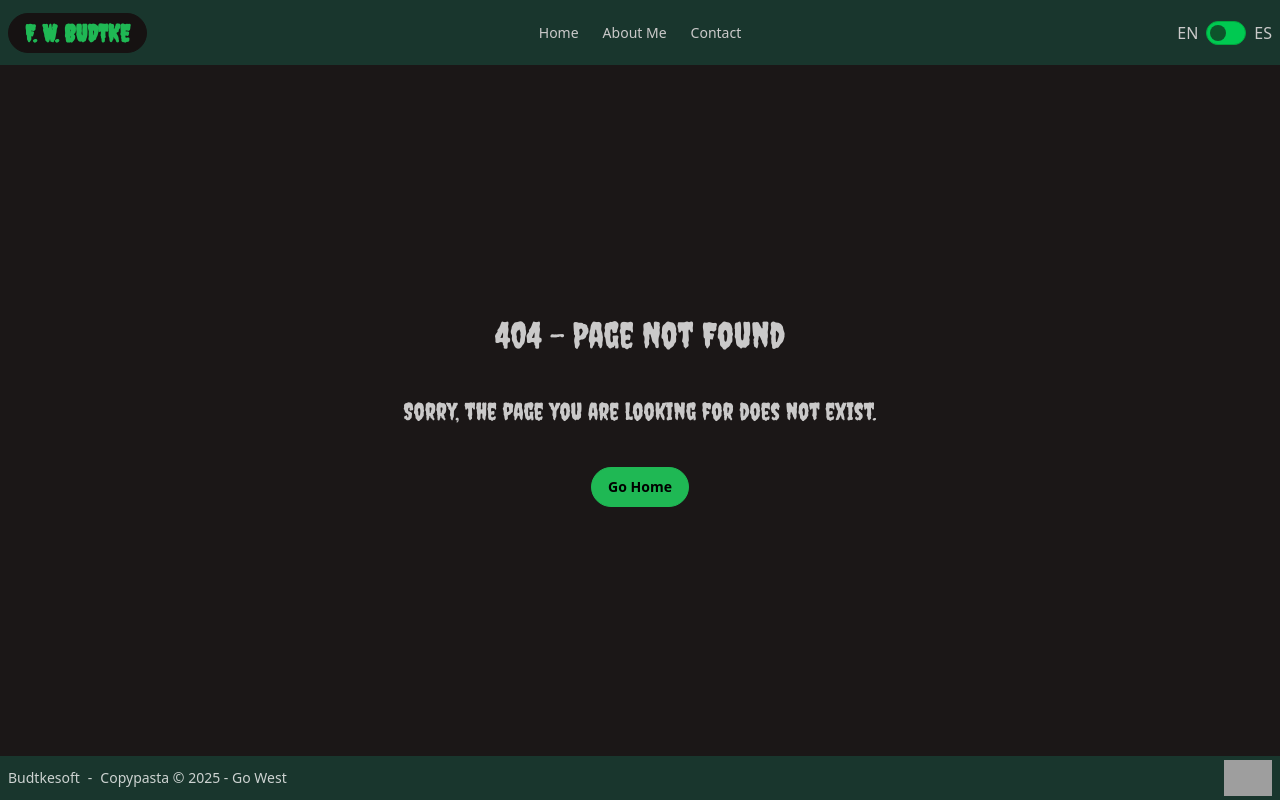
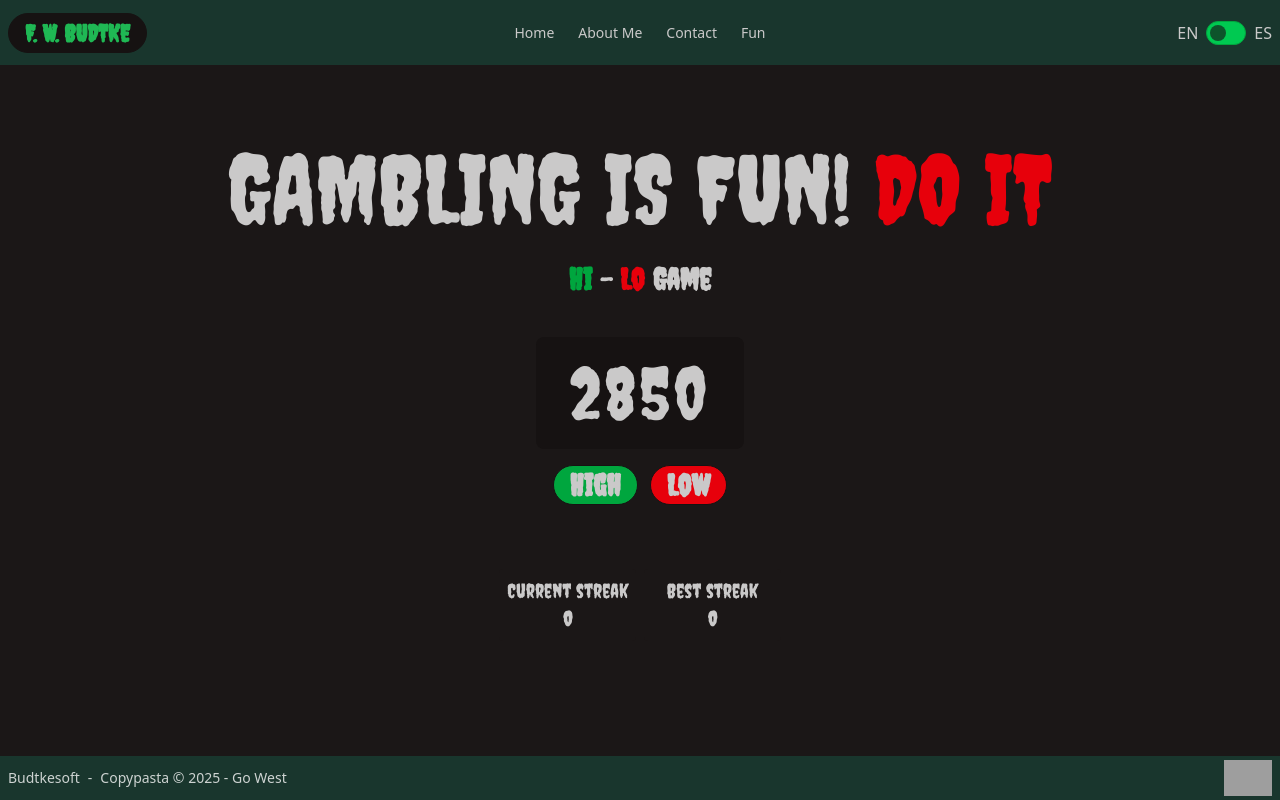
Before and after one commit to WernerBudtke/fwbudtke-dev-ar, a React (Vite) app: page /fun in a window 1280 px wide. Before the commit this address had no page. Built offline with nearby package versions, Linux system fonts and the light colour scheme; grey boxes are pictures that could not be loaded.

Commit message:
feature: added gambling to the page

```diff
--- a/src/components/Header.tsx
+++ b/src/components/Header.tsx
@@ -5,6 +5,13 @@ import { useTranslation } from 'react-i18next';
 
 const Header = () => {
   const { t } = useTranslation();
+
+  const navLinks = [
+    { to: '/', label: t('navigationLinkHome') },
+    { to: '/about', label: t('navigationLinkAbout') },
+    { to: '/contact', label: t('navigationLinkContact') },
+    { to: '/fun', label: t('navigationLinkFun') },
+  ];
 
   return (
     <header className="navbar bg-neutral flex justify-between">
@@ -28,15 +35,11 @@ const Header = () => {
           </Link>
           <nav tabIndex={-1}>
             <ul className="menu menu-sm dropdown-content z-1 shadow bg-accent-content rounded-box w-52 gap-2">
-              <li>
-                <Link to="/">{t('navigationLinkHome')}</Link>
-              </li>
-              <li>
-                <Link to="/about">{t('navigationLinkAbout')}</Link>
-              </li>
-              <li>
-                <Link to="/contact">{t('navigationLinkContact')}</Link>
-              </li>
+              {navLinks.map(({ to, label }) => (
+                <li key={to}>
+                  <Link to={to}>{label}</Link>
+                </li>
+              ))}
             </ul>
           </nav>
         </div>
@@ -48,15 +51,11 @@ const Header = () => {
       </div>
       <nav className="navbar-center hidden sm:flex">
         <ul className="menu menu-horizontal">
-          <li>
-            <Link to="/">{t('navigationLinkHome')}</Link>
-          </li>
-          <li>
-            <Link to="/about">{t('navigationLinkAbout')}</Link>
-          </li>
-          <li>
-            <Link to="/contact">{t('navigationLinkContact')}</Link>
-          </li>
+          {navLinks.map(({ to, label }) => (
+            <li key={to}>
+              <Link to={to}>{label}</Link>
+            </li>
+          ))}
         </ul>
       </nav>
       <div className="navbar-end">
--- a/src/locales/en.json
+++ b/src/locales/en.json
@@ -2,6 +2,7 @@
   "navigationLinkHome": "Home",
   "navigationLinkAbout": "About Me",
   "navigationLinkContact": "Contact",
+  "navigationLinkFun": "Fun",
   "homeHeroTitle": "Welcome to this part of the internet! where ugly fonts rule and we go by no UX approved standards.",
   "homeHeroSubtitleQuestion": "WHO I AM?",
   "homeHeroSubtitleAnswer": "I'm Federico Werner Budtke, a software engineer from Argentina.",
--- a/src/locales/es.json
+++ b/src/locales/es.json
@@ -2,6 +2,7 @@
   "navigationLinkHome": "Inicio",
   "navigationLinkAbout": "Sobre mí",
   "navigationLinkContact": "Contacto",
+  "navigationLinkFun": "Divertido",
   "homeHeroTitle": "¡Bienvenido a esta parte de Internet! donde mandan las fuentes feas y no seguimos estándares aprobados de UX.",
   "homeHeroSubtitleQuestion": "¿QUIÉN SOY?",
   "homeHeroSubtitleAnswer": "Soy Federico Werner Budtke, un ingeniero de software de Argentina.",
--- a/src/pages/About.tsx
+++ b/src/pages/About.tsx
@@ -1,5 +1,3 @@
-import { withLayout } from '../components/withLayout';
-
 const About = () => {
   return <div>About Page Placeholder</div>;
 };
--- /dev/null
+++ b/src/pages/Fun.tsx
@@ -0,0 +1,148 @@
+import React, { useEffect, useRef, useState } from 'react';
+import Typography from '../components/Typography';
+
+// Configurable constants
+const MIN_NUMBER = 1;
+const MAX_NUMBER = 9999;
+// animation duration in milliseconds
+const ANIM_DURATION_MS = 500;
+
+const rand = (min: number, max: number) => Math.floor(Math.random() * (max - min + 1)) + min;
+
+const Fun: React.FC = () => {
+  const [current, setCurrent] = useState<number>(() => rand(MIN_NUMBER, MAX_NUMBER));
+  const [displayed, setDisplayed] = useState<number>(current);
+  const [animating, setAnimating] = useState(false);
+  const [message, setMessage] = useState<{ text: string; ok: boolean | null }>({
+    text: '',
+    ok: null,
+  });
+  const [streak, setStreak] = useState(0);
+  const [best, setBest] = useState(0);
+
+  const intervalRef = useRef<number | null>(null);
+
+  useEffect(() => {
+    return () => {
+      if (intervalRef.current) clearInterval(intervalRef.current);
+    };
+  }, []);
+
+  const play = (choice: 'high' | 'low') => {
+    if (animating) return;
+    setMessage({ text: '', ok: null });
+    setAnimating(true);
+
+    // quick spinning effect by showing random numbers
+    intervalRef.current = window.setInterval(() => {
+      setDisplayed(rand(MIN_NUMBER, MAX_NUMBER));
+    }, 60) as unknown as number;
+
+    // actual roll result after animation
+    const result = rand(MIN_NUMBER, MAX_NUMBER);
+
+    setTimeout(() => {
+      if (intervalRef.current) {
+        clearInterval(intervalRef.current);
+        intervalRef.current = null;
+      }
+      setDisplayed(result);
+      setAnimating(false);
+
+      const won = choice === 'high' ? result > current : result < current;
+      if (won) {
+        const newStreak = streak + 1;
+        setStreak(newStreak);
+        setBest((b) => Math.max(b, newStreak));
+        setMessage({ text: `You won! Rolled ${result}`, ok: true });
+      } else {
+        setStreak(0);
+        setMessage({ text: `You lost. Rolled ${result}`, ok: false });
+      }
+
+      setCurrent(result);
+    }, ANIM_DURATION_MS);
+  };
+
+  return (
+    <div className="flex items-center justify-center flex-grow flex-col">
+      <div>
+        <Typography as="h1" className="text-8xl text-center mb-6">
+          GAMBLING IS FUN! <span className="text-red-600">DO IT</span>
+        </Typography>
+      </div>
+      <div className="card">
+        <Typography as="h2" className="card-title text-3xl text-center justify-center">
+          <span className="text-green-600">Hi</span>-<span className="text-red-600">Lo</span> Game
+        </Typography>
+        <div className="card-body">
+          <div className="flex flex-col items-center gap-4 py-4">
+            <div
+              aria-live="polite"
+              className="text-center text-6xl md:text-7xl tracking-wider w-52 h-28 flex items-center justify-center rounded-lg bg-base-200"
+            >
+              <Typography>{displayed}</Typography>
+            </div>
+
+            <div className="flex gap-3">
+              <button
+                type="button"
+                className="btn bg-green-600 disabled:bg-transparent"
+                onClick={() => play('high')}
+                disabled={animating}
+                aria-pressed={false}
+                aria-label="Bet High"
+              >
+                <Typography className="text-3xl">High</Typography>
+              </button>
+
+              <button
+                type="button"
+                className="btn bg-red-600 disabled:bg-transparent"
+                onClick={() => play('low')}
+                disabled={animating}
+                aria-pressed={false}
+                aria-label="Bet Low"
+              >
+                <Typography className="text-3xl">Low</Typography>
+              </button>
+            </div>
+
+            <div className="min-h-[2rem]">
+              {message.text && (
+                <Typography
+                  className={`text-2xl ${message.ok ? 'text-green-600' : 'text-red-600'}`}
+                >
+                  {message.text}
+                </Typography>
+              )}
+            </div>
+
+            <div className="w-full grid grid-cols-2 gap-2 text-xl">
+              <div className="bg-base-100 rounded p-2 text-center">
+                <div className="text-muted">
+                  <Typography>Current streak</Typography>
+                </div>
+                <div className="font-bold">
+                  <Typography>{streak}</Typography>
+                </div>
+              </div>
+              <div className="bg-base-100 rounded p-2 text-center">
+                <div className="text-muted">
+                  <Typography>Best streak</Typography>
+                </div>
+                <div className="font-bold">
+                  <Typography>{best}</Typography>
+                </div>
+              </div>
+            </div>
+          </div>
+        </div>
+      </div>
+    </div>
+  );
+};
+
+Fun.displayName = 'Fun';
+
+export default Fun;
--- a/src/routeTree.gen.ts
+++ b/src/routeTree.gen.ts
@@ -9,9 +9,15 @@
 // Additionally, you should also exclude this file from your linter and/or formatter to prevent it from being checked or modified.
 
 import { Route as rootRouteImport } from './routes/__root'
+import { Route as FunRouteImport } from './routes/fun'
 import { Route as AboutRouteImport } from './routes/about'
 import { Route as IndexRouteImport } from './routes/index'
 
+const FunRoute = FunRouteImport.update({
+  id: '/fun',
+  path: '/fun',
+  getParentRoute: () => rootRouteImport,
+} as any)
 const AboutRoute = AboutRouteImport.update({
   id: '/about',
   path: '/about',
@@ -26,31 +32,42 @@ const IndexRoute = IndexRouteImport.update({
 export interface FileRoutesByFullPath {
   '/': typeof IndexRoute
   '/about': typeof AboutRoute
+  '/fun': typeof FunRoute
 }
 export interface FileRoutesByTo {
   '/': typeof IndexRoute
   '/about': typeof AboutRoute
+  '/fun': typeof FunRoute
 }
 export interface FileRoutesById {
   __root__: typeof rootRouteImport
   '/': typeof IndexRoute
   '/about': typeof AboutRoute
+  '/fun': typeof FunRoute
 }
 export interface FileRouteTypes {
   fileRoutesByFullPath: FileRoutesByFullPath
-  fullPaths: '/' | '/about'
+  fullPaths: '/' | '/about' | '/fun'
   fileRoutesByTo: FileRoutesByTo
-  to: '/' | '/about'
-  id: '__root__' | '/' | '/about'
+  to: '/' | '/about' | '/fun'
+  id: '__root__' | '/' | '/about' | '/fun'
   fileRoutesById: FileRoutesById
 }
 export interface RootRouteChildren {
   IndexRoute: typeof IndexRoute
   AboutRoute: typeof AboutRoute
+  FunRoute: typeof FunRoute
 }
 
 declare module '@tanstack/react-router' {
   interface FileRoutesByPath {
+    '/fun': {
+      id: '/fun'
+      path: '/fun'
+      fullPath: '/fun'
+      preLoaderRoute: typeof FunRouteImport
+      parentRoute: typeof rootRouteImport
+    }
     '/about': {
       id: '/about'
       path: '/about'
@@ -71,6 +88,7 @@ declare module '@tanstack/react-router' {
 const rootRouteChildren: RootRouteChildren = {
   IndexRoute: IndexRoute,
   AboutRoute: AboutRoute,
+  FunRoute: FunRoute,
 }
 export const routeTree = rootRouteImport
   ._addFileChildren(rootRouteChildren)
--- /dev/null
+++ b/src/routes/fun.tsx
@@ -0,0 +1,6 @@
+import { createFileRoute } from '@tanstack/react-router';
+import Fun from '../pages/Fun';
+
+export const Route = createFileRoute('/fun')({
+  component: Fun,
+});
```
